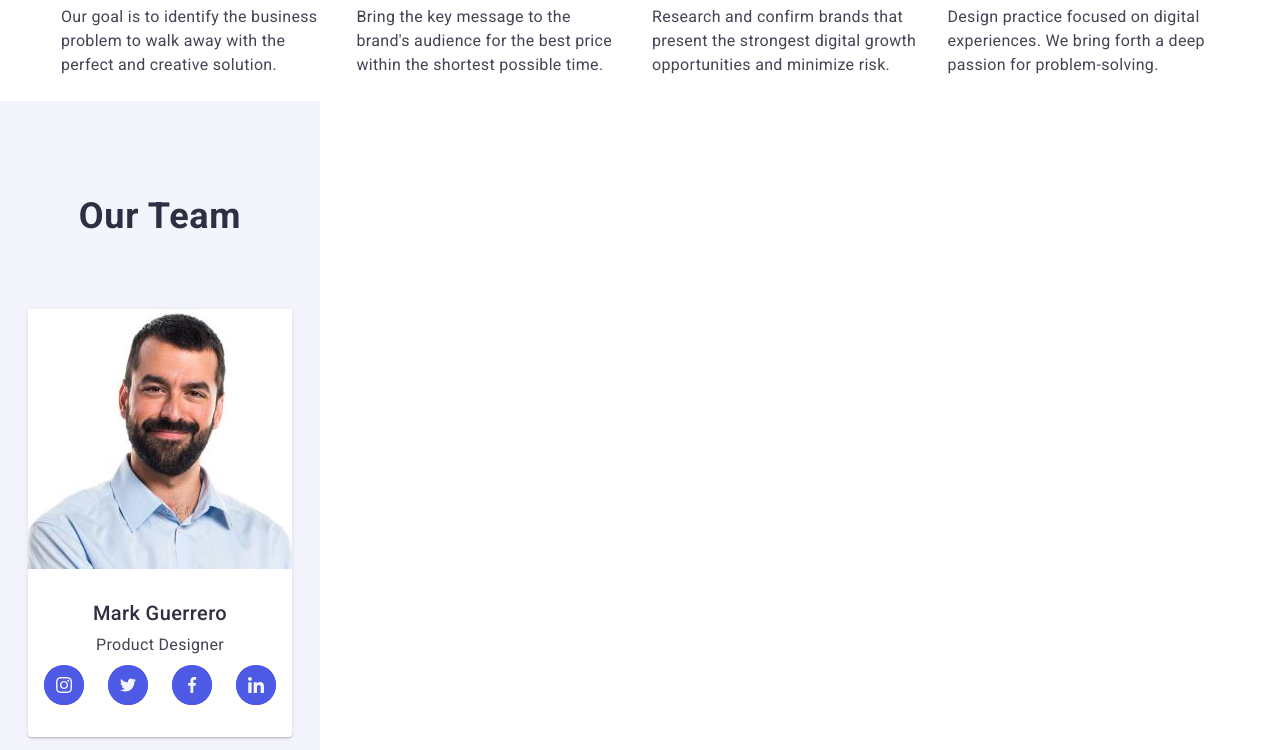
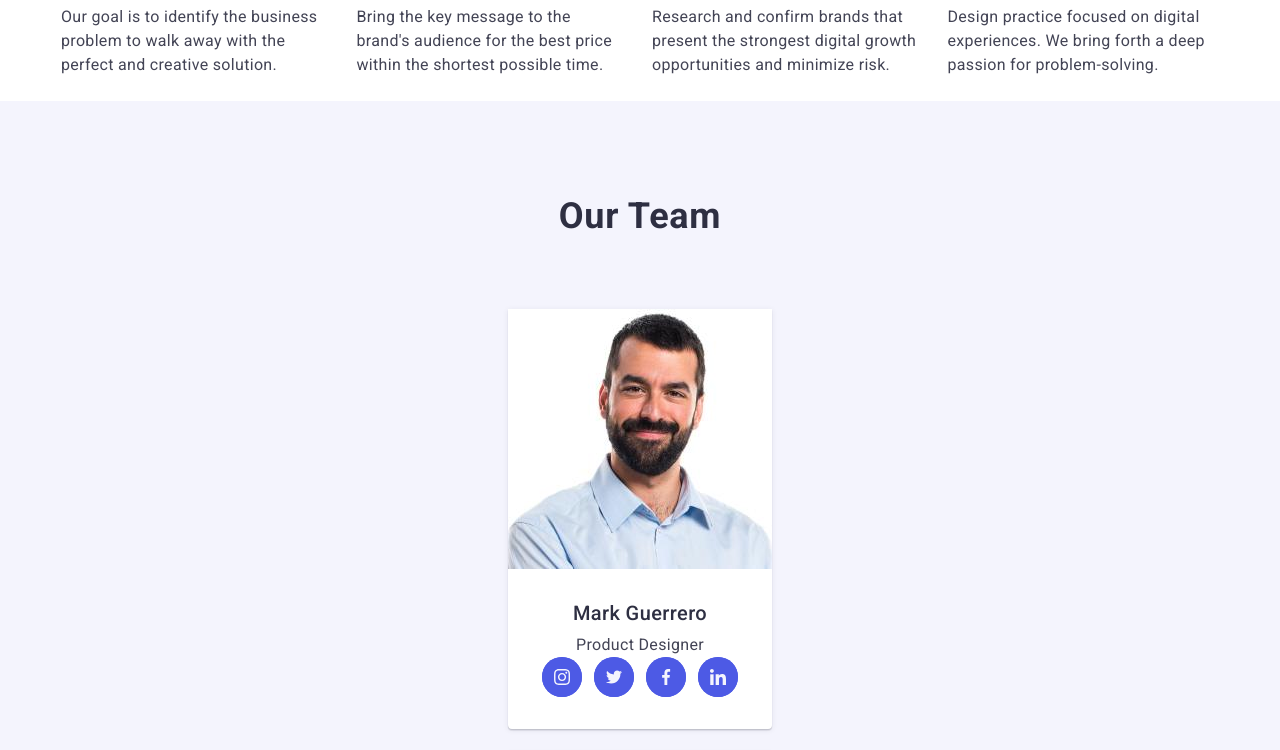
Before and after one commit to OlehDee/goit-markup-hw-06, a plain HTML site: page index.html in a window 1280 px wide. Shown: the part 940-1690 px from the top of the page. Drawn offline with nearby package versions, Linux system fonts and the light colour scheme.

Commit message:
team sec

```diff
--- a/css/styles.css
+++ b/css/styles.css
@@ -429,17 +429,19 @@ img {
 /*#endregion*/
 
 /* #region Team section*/
-.team-container{
+
+.team-section {
+    display: flex;
+        align-items: center;
+        flex-direction: column;
         min-width: 320px;
         height: 2232px;
         background-color: #F4F4FD;
 
 }
-.team-section {
+.team-container {
     width: 264px;
     height: 428px;
-
-
 
 }
 .team-list {
@@ -451,6 +453,7 @@ img {
     gap: 24px;
 }
 .team-item {
+
    margin: 0 auto;
     border-radius: 0px 0px 4px 4px;
     background-color: #ffffff;
@@ -493,8 +496,8 @@ img {
         align-items: center;
         justify-content: center;
         flex-direction: row;
-    gap: 24px;
-    margin-top: 8px;
+        gap: 12px;
+
 }
 .social-item {
     width:40px;
@@ -505,9 +508,8 @@ img {
     display: flex;
     align-items: center;
     justify-content: center;
+}
 
-
-}
 
 .social-link:hover,
 .social-link:focus {
@@ -526,6 +528,8 @@ img {
     transition: background-color 250ms cubic-bezier(0.4, 0, 0.2, 1);
 }
 
+@media only screen and (min-width: 768px) {
 
+}
 
 /* #endregion */
--- a/index.html
+++ b/index.html
@@ -122,7 +122,7 @@
 
                                         <li class="social-item">
 
-                                                <a href="https://facebook.com" class="social-link"><svg class="icon" width="16" height="16">
+                                                <a href="https://facebook.com" class="social-link"><svg class="icon" width="16" height="16" fill="white">
                                                         <use href="./images/symbol-defs.svg#icon-instagram"></use>
                                                     </svg>
                                                 </a>
```
Lines whose indentation alone changed are shown as unchanged.
